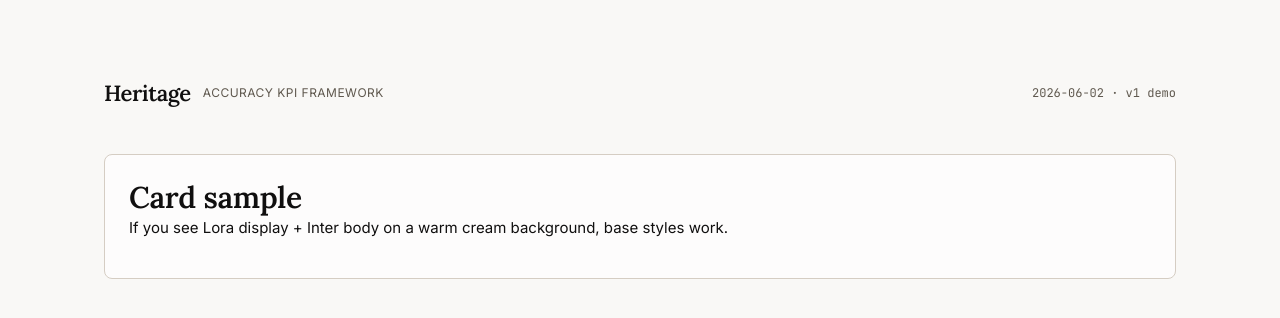
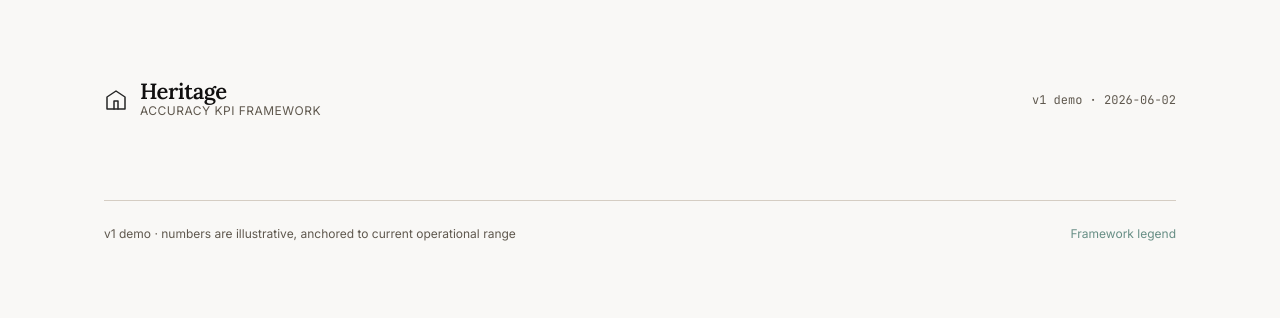
Before and after one commit to svenboettger-supernal/heritage-kpi-dashboard, a website: page index.html in a window 1280 px wide. Drawn offline with Linux system fonts and the light colour scheme.

Commit message:
feat: production shell (header, footer, mount, font + script loads)

```diff
--- a/index.html
+++ b/index.html
@@ -2,16 +2,33 @@
 <html lang="en">
 <head>
   <meta charset="utf-8">
-  <title>Heritage KPI · Style smoke test</title>
+  <meta name="viewport" content="width=device-width, initial-scale=1">
+  <title>Heritage · Accuracy KPI Framework</title>
+  <link rel="icon" href="assets/heritage-mark.svg" type="image/svg+xml">
   <link rel="stylesheet" href="styles.css">
 </head>
 <body>
   <main class="page">
-    <div class="topbar">
-      <div class="brand"><h1>Heritage</h1><span class="brand-sub">Accuracy KPI Framework</span></div>
-      <span class="stamp">2026-06-02 · v1 demo</span>
-    </div>
-    <div class="card"><h2>Card sample</h2><p>If you see Lora display + Inter body on a warm cream background, base styles work.</p></div>
+    <header class="topbar">
+      <div class="brand">
+        <span style="color: var(--viz-0); display: inline-flex;"><img src="assets/heritage-mark.svg" alt="" width="24" height="24" style="opacity: 0.85"></span>
+        <div>
+          <h1 style="font-size: 22px; line-height: 1;">Heritage</h1>
+          <div class="brand-sub">Accuracy KPI Framework</div>
+        </div>
+      </div>
+      <span class="stamp" id="stamp">v1 demo · 2026-06-02</span>
+    </header>
+
+    <div id="app"></div>
+
+    <footer class="footer">
+      <span>v1 demo · numbers are illustrative, anchored to current operational range</span>
+      <a href="#/about">Framework legend</a>
+    </footer>
   </main>
+
+  <script src="seed-data.js"></script>
+  <script type="module" src="app.js"></script>
 </body>
 </html>
```
